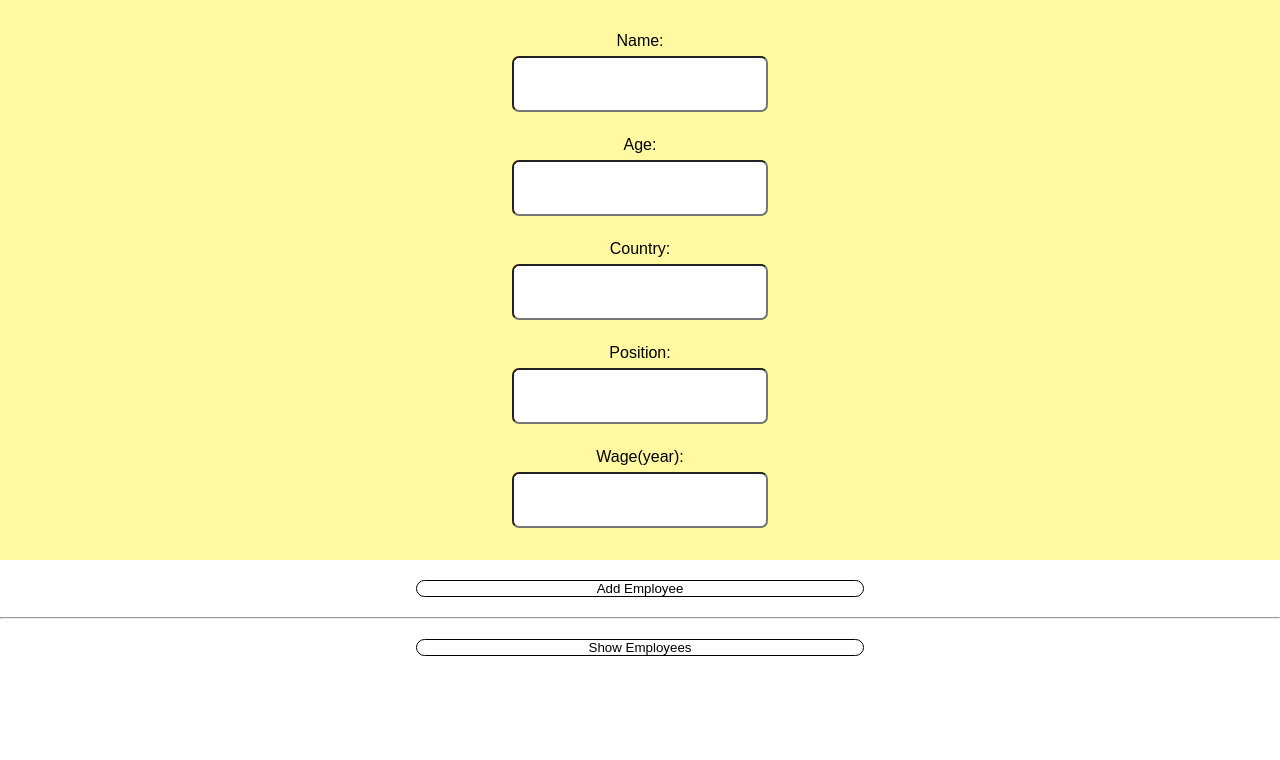
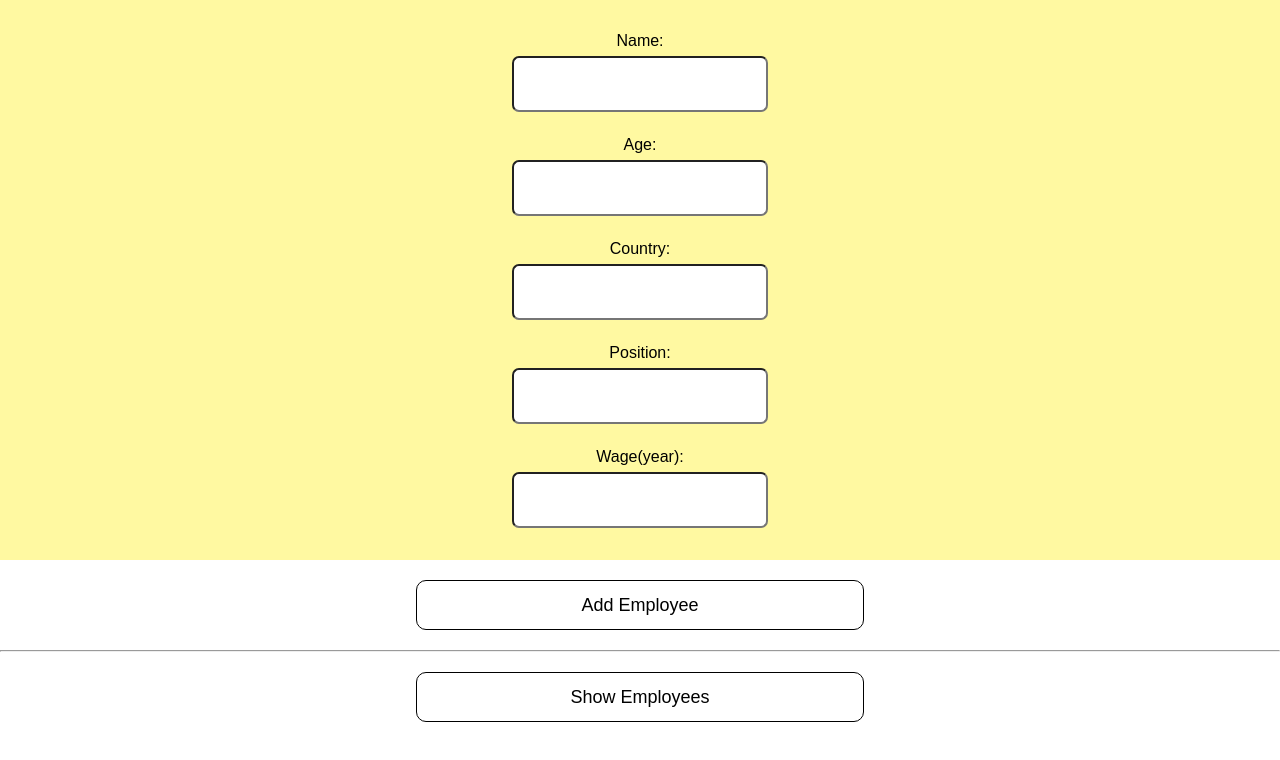
Before and after one commit to AmarKayed/Full-Stack-Form-Application, a React (Create React App) app in the folder frontend/: page / in a window 1280 px wide. Shown: the top 760 px of the page. Built offline with nearby package versions, Linux system fonts and the light colour scheme.

Commit message:
Fixed More Styles

```diff
--- a/frontend/src/App.css
+++ b/frontend/src/App.css
@@ -5,7 +5,9 @@
 .App {
 	text-align: center;
 	/* background-color: green; */
+	width: 100%;
 }
+
 .formArea{
 
 	display: flex;
@@ -26,9 +28,11 @@ form{
 	flex-direction: column;
 	justify-content: space-evenly;
 	align-items: center;
-	/* background-color: red; */
+
 	width: 100%;
 	height: 18%;
+
+	/* background-color: red; */
 }
 
 form input{
@@ -40,11 +44,15 @@ form input{
 
 .showEmployees, .submitButton{
 	margin: 20px 0px;
-	height: 10%;
+	height: 50px;
 	width: 35%;
+
+
+	border: 1px solid black;
 	border-radius: 10px;
+
 	background-color: white;
-	border: 1px solid black;
+	font-size: 18px;
 	cursor: pointer;
 	transition: background-color 0.2s ease-in, color 0.2s ease-in;
 }
@@ -85,6 +93,7 @@ form input{
 	background-color: wheat;
 
 	margin: 7vh auto;
+	padding: 2vh 0px;
 }
 
 /* .employee li > p{
@@ -96,7 +105,7 @@ form input{
 
 .searchBar{
 	width: 35%;
-	height: 4vh;
+	height: 6.5vh;
 
     padding: 8px;
     padding-left: 25px;
--- a/frontend/src/App.js
+++ b/frontend/src/App.js
@@ -112,8 +112,8 @@ const App = () => {
       {existEmployees &&
         <div className = "employees">
 
-        <input className = "searchBar" type = "text" placeholder = "Search By Name" value = {searchValue} onChange = {updateSearchValue}></input>
-        <button className = "clearButton" onClick={clearSearchBar}>Clear</button>
+          <input className = "searchBar" type = "text" placeholder = "Search By Name" value = {searchValue} onChange = {updateSearchValue}></input>
+          {/* <button className = "clearButton" onClick={clearSearchBar}>Clear</button> */}
 
           {
           employees
```
